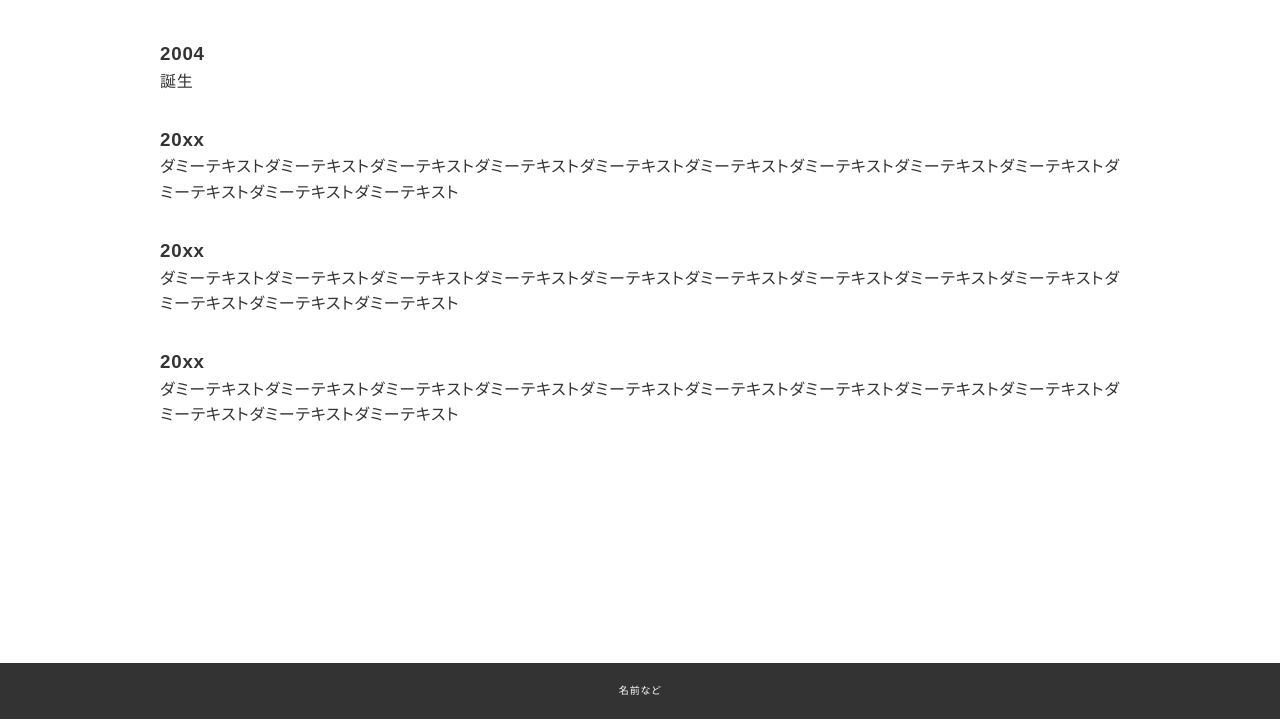
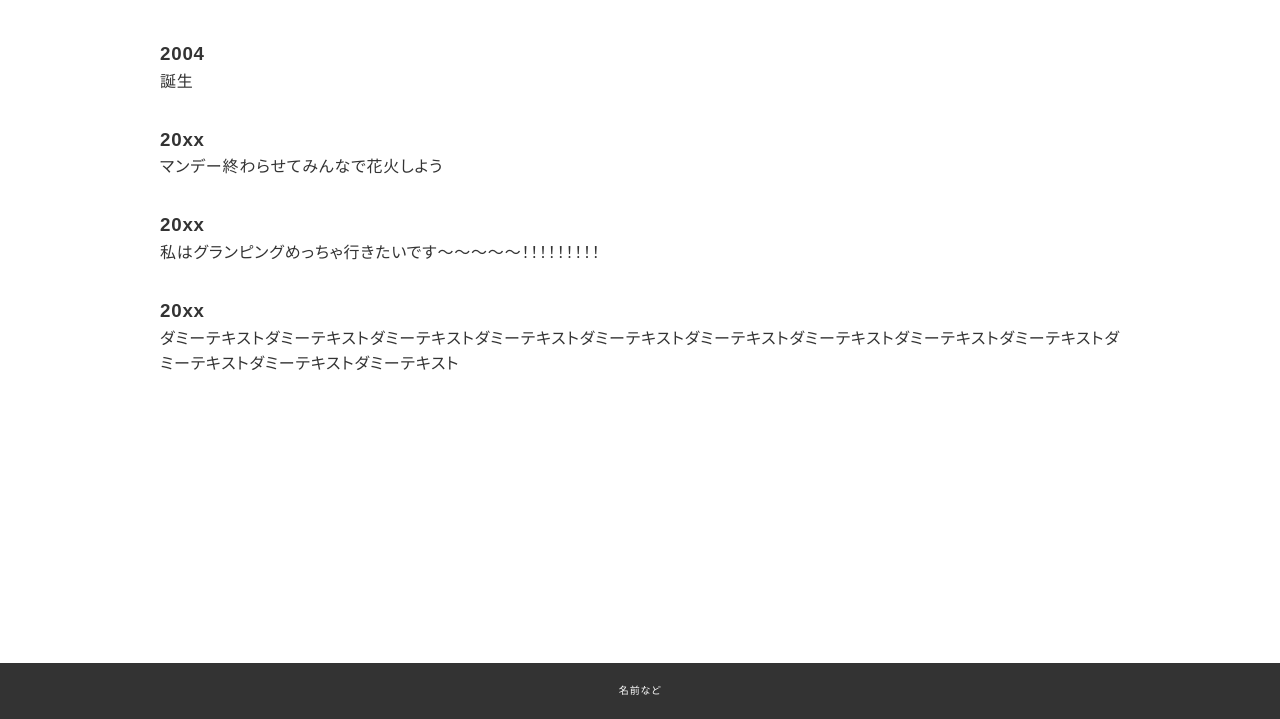
Before and after one commit to KUAD-XtechDesign/website2023-2004suzuha, a plain HTML site: page profile.html in a window 1280 px wide. Shown: the part 81-800 px from the top of the page. Drawn offline with nearby package versions, Linux system fonts and the light colour scheme.

Commit message:
テキスト変更

```diff
--- a/profile.html
+++ b/profile.html
@@ -41,13 +41,13 @@
           <div class="profile_set">
             <h3>20xx</h3>
             <div>
-              ダミーテキストダミーテキストダミーテキストダミーテキストダミーテキストダミーテキストダミーテキストダミーテキストダミーテキストダミーテキストダミーテキストダミーテキスト
+              マンデー終わらせてみんなで花火しよう
             </div>
           </div>
           <div class="profile_set">
             <h3>20xx</h3>
             <div>
-              ダミーテキストダミーテキストダミーテキストダミーテキストダミーテキストダミーテキストダミーテキストダミーテキストダミーテキストダミーテキストダミーテキストダミーテキスト
+              私はグランピングめっちゃ行きたいです〜〜〜〜〜！！！！！！！！！
             </div>
           </div>
           <div class="profile_set">
```
